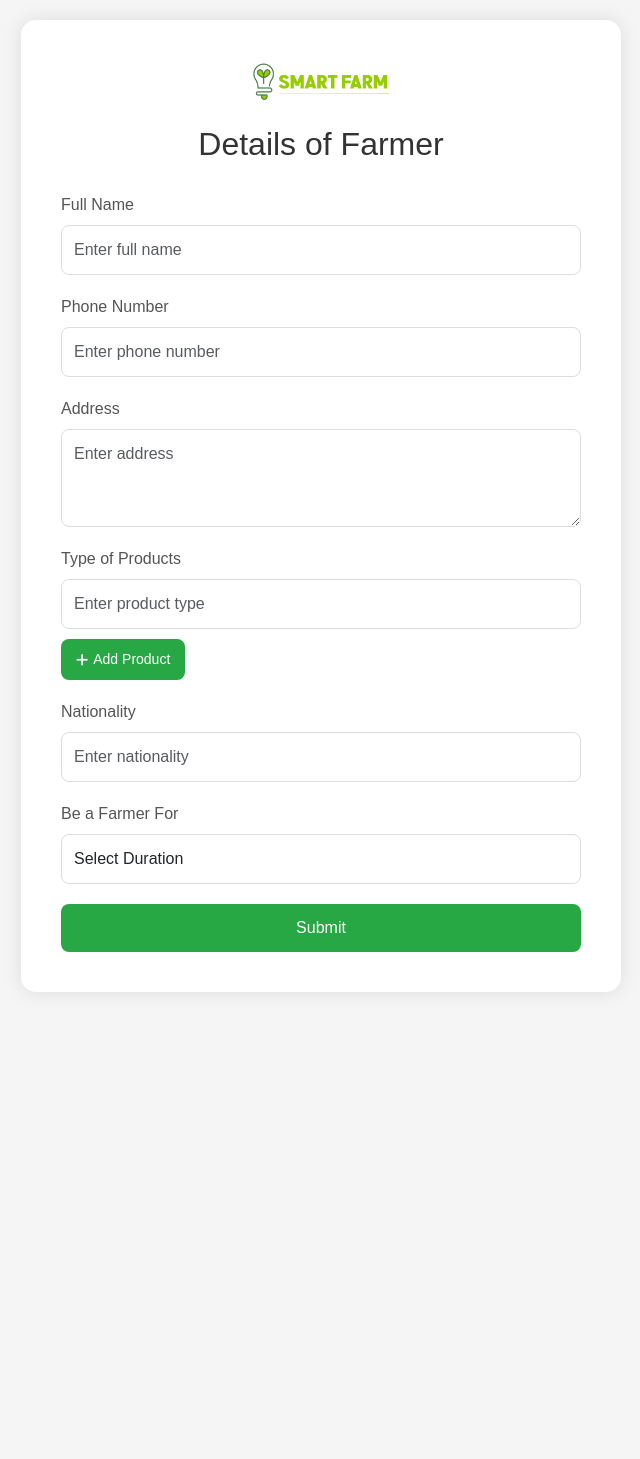
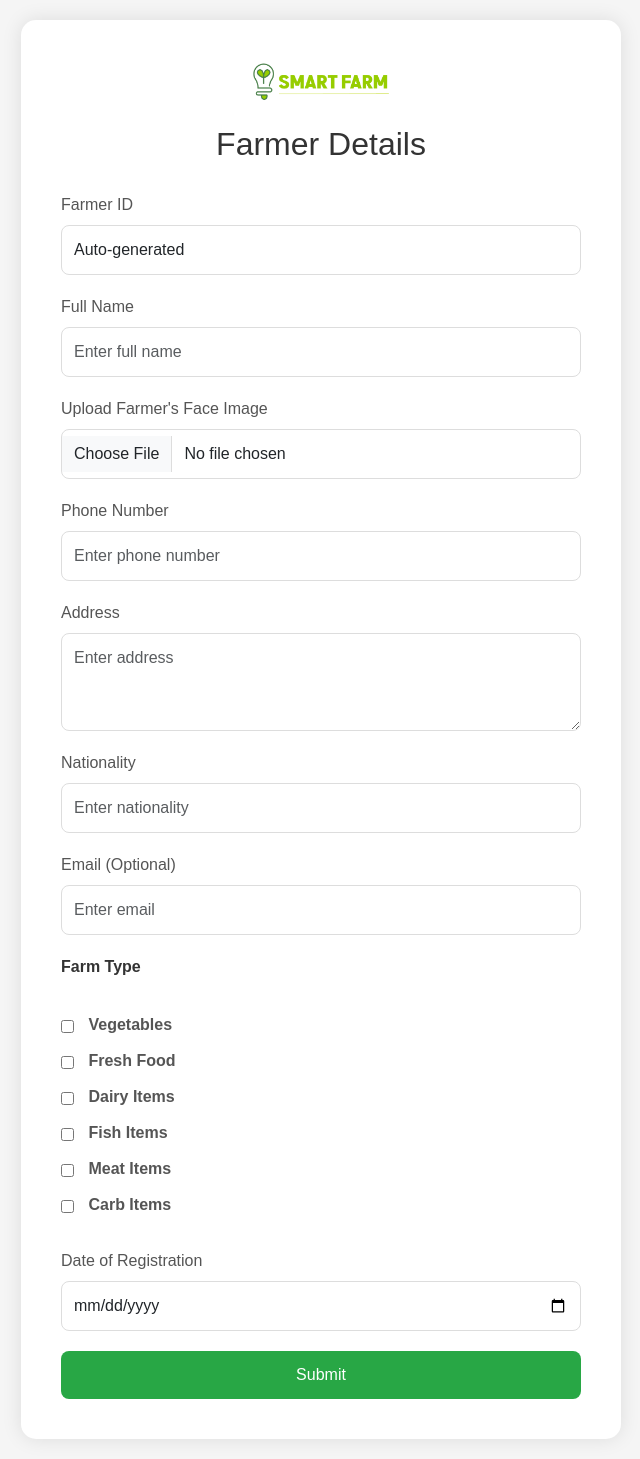
Before and after one commit to alvi00/SmartFarm, a PHP site: page /html_files/add_farmer_form.html in a window 1280 px wide. Shown: the whole page, without its empty margins (319-959 px from the left). Before the commit the page ends 952 px from the top, so only its background shows below. Run offline with PHP 8.4, Linux system fonts and the light colour scheme.

Commit message:
added sql and edited add farmer form

```diff
--- a/css_file/add_farmar_form.css
+++ b/css_file/add_farmar_form.css
@@ -121,3 +121,48 @@ textarea.form-control {
   text-decoration: none;
   color: white;
 }
+
+.farm-type-group {
+  max-width: 400px; /* Keeps this section compact */
+  font-family: Arial, sans-serif; /* Clean font */
+  font-weight: bold;
+  font-size: 16px;
+}
+
+.farm-type-group > label:first-child {
+  display: block;
+  font-weight: bold;
+  margin-bottom: 10px;
+  color: #333;
+}
+
+.farm-type-group input[type="checkbox"] {
+  margin: 0 10px 0 0; /* Space between checkbox and label */
+  vertical-align: middle; /* Aligns with text */
+  cursor: pointer;
+}
+
+.farm-type-group label:not(:first-child) {
+  display: inline-block;
+  margin-bottom: 12px; /* Space between options */
+  color: #555;
+  cursor: pointer;
+  transition: color 0.2s ease; /* Smooth hover effect */
+}
+
+.farm-type-group input[type="checkbox"]:checked + label {
+  color: #2c7d2c; /* Green when checked */
+  font-weight: 500; /* Slight emphasis */
+}
+
+.farm-type-group label:not(:first-child):hover {
+  color: #000; /* Darker on hover */
+}
+
+/* Responsive adjustments */
+@media (max-width: 480px) {
+  .farm-type-group {
+    max-width: 100%;
+    padding: 0 15px;
+  }
+}
--- a/html_files/add_farmer_form.html
+++ b/html_files/add_farmer_form.html
@@ -25,17 +25,45 @@
         </div>
 
         <!-- Form Title -->
-        <h2>Details of Farmer</h2>
+        <h2>Farmer Details</h2>
 
         <!-- Farmer Form -->
-        <form class="farmer-form">
-          <!-- Name -->
+        <form
+          class="farmer-form"
+          action="../php_file/add_farmer_form.php"
+          method="POST"
+        >
+          <!-- Farmer ID (hidden or auto-generated) -->
+          <div class="form-group">
+            <label>Farmer ID</label>
+            <input
+              type="text"
+              class="form-control"
+              placeholder="Auto-generated ID"
+              readonly
+              value="Auto-generated"
+            />
+          </div>
+
+          <!-- Full Name -->
           <div class="form-group">
             <label>Full Name</label>
             <input
               type="text"
               class="form-control"
               placeholder="Enter full name"
+              name="full_name"
+              required
+            />
+          </div>
+          <!-- Face Image Upload -->
+          <div class="form-group">
+            <label for="face_image">Upload Farmer's Face Image</label>
+            <input
+              type="file"
+              class="form-control"
+              name="face_image"
+              accept="image/*"
               required
             />
           </div>
@@ -47,6 +75,7 @@
               type="tel"
               class="form-control"
               placeholder="Enter phone number"
+              name="phone_number"
               required
             />
           </div>
@@ -57,31 +86,10 @@
             <textarea
               class="form-control"
               placeholder="Enter address"
+              name="address"
               rows="3"
               required
             ></textarea>
-          </div>
-
-          <!-- Type of Products -->
-          <div class="form-group">
-            <label>Type of Products</label>
-            <div id="product-fields">
-              <div class="product-field">
-                <input
-                  type="text"
-                  class="form-control"
-                  placeholder="Enter product type"
-                  required
-                />
-              </div>
-            </div>
-            <button
-              type="button"
-              class="btn-add-product"
-              onclick="addProductField()"
-            >
-              <i class="fas fa-plus"></i> Add Product
-            </button>
           </div>
 
           <!-- Nationality -->
@@ -91,28 +99,87 @@
               type="text"
               class="form-control"
               placeholder="Enter nationality"
+              name="nationality"
               required
             />
           </div>
 
-          <!-- Be a Farmer For -->
+          <!-- Email (Optional) -->
           <div class="form-group">
-            <label>Be a Farmer For</label>
-            <select class="form-control" required>
-              <option value="">Select Duration</option>
-              <option value="1">1 Year</option>
-              <option value="2">2 Years</option>
-              <option value="5">5 Years</option>
-              <option value="10">10 Years</option>
-              <option value="15">15 Years</option>
-              <option value="20">20+ Years</option>
-            </select>
+            <label>Email (Optional)</label>
+            <input
+              type="email"
+              class="form-control"
+              placeholder="Enter email"
+              name="email"
+            />
+          </div>
+
+          <!-- Farm Type (Multi-Select Dropdown) -->
+          <div class="form-group farm-type-group">
+            <label>Farm Type</label><br />
+            <input
+              type="checkbox"
+              id="vegetables"
+              name="farm_type[]"
+              value="vegetables"
+            />
+            <label for="vegetables">Vegetables</label><br />
+
+            <input
+              type="checkbox"
+              id="fresh_food"
+              name="farm_type[]"
+              value="fresh_food"
+            />
+            <label for="fresh_food">Fresh Food</label><br />
+
+            <input
+              type="checkbox"
+              id="dairy_items"
+              name="farm_type[]"
+              value="dairy_items"
+            />
+            <label for="dairy_items">Dairy Items</label><br />
+
+            <input
+              type="checkbox"
+              id="fish_items"
+              name="farm_type[]"
+              value="fish_items"
+            />
+            <label for="fish_items">Fish Items</label><br />
+
+            <input
+              type="checkbox"
+              id="meat_items"
+              name="farm_type[]"
+              value="meat_items"
+            />
+            <label for="meat_items">Meat Items</label><br />
+
+            <input
+              type="checkbox"
+              id="carb_items"
+              name="farm_type[]"
+              value="carb_items"
+            />
+            <label for="carb_items">Carb Items</label>
+          </div>
+
+          <!-- Date of Registration -->
+          <div class="form-group">
+            <label>Date of Registration</label>
+            <input
+              type="date"
+              class="form-control"
+              name="registration_date"
+              required
+            />
           </div>
 
           <!-- Submit Button -->
-          <button type="submit" class="btn-submit alvi">
-            <a href="../html_files/farmer.html">Submit</a>
-          </button>
+          <button type="submit" class="btn-submit alvi">Submit</button>
         </form>
       </div>
     </div>
```
Also changed, not shown: php_file/add_farmer_form.php (added, +100 -0 lines), sql_codes/smartfarm.sql (added, +40 -0 lines).
